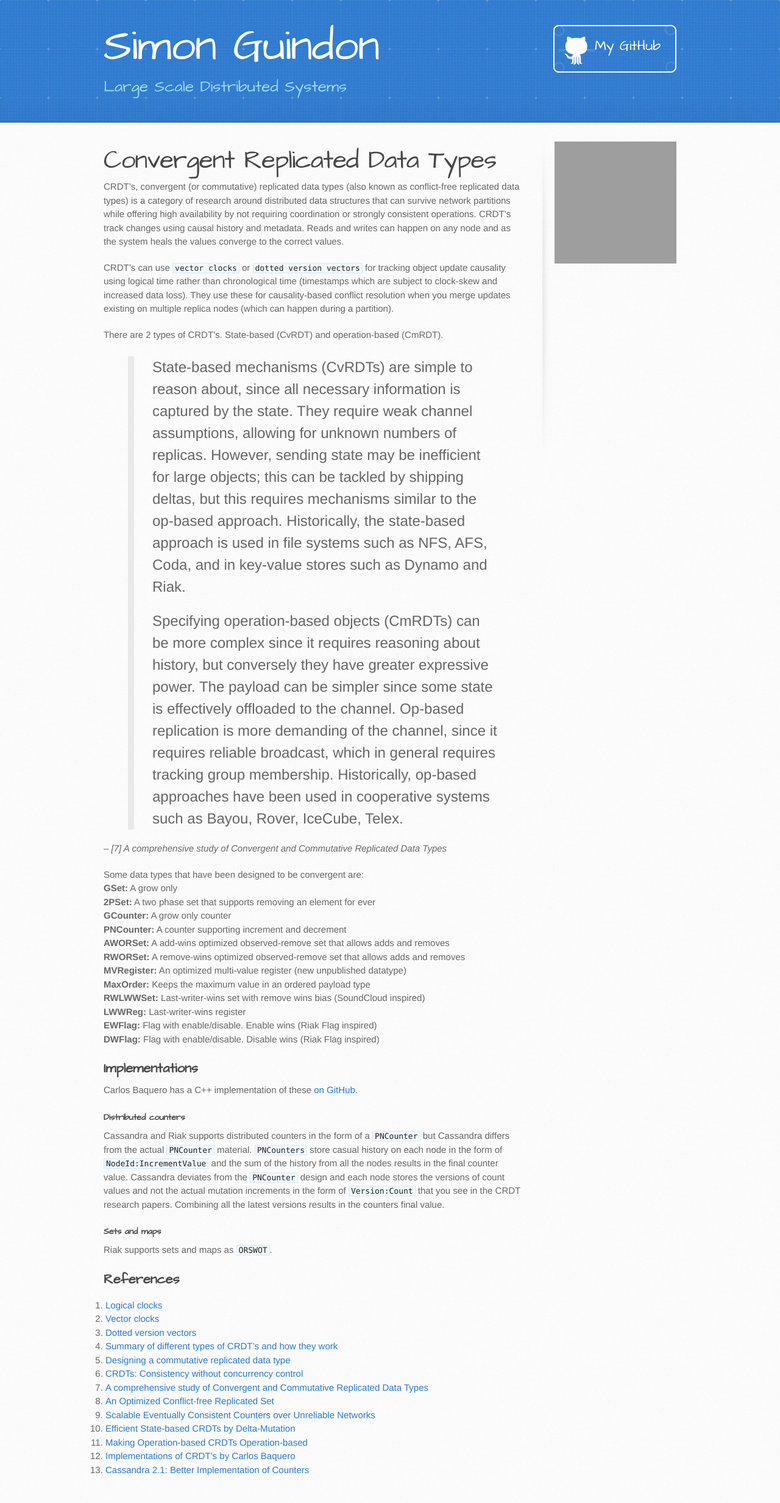
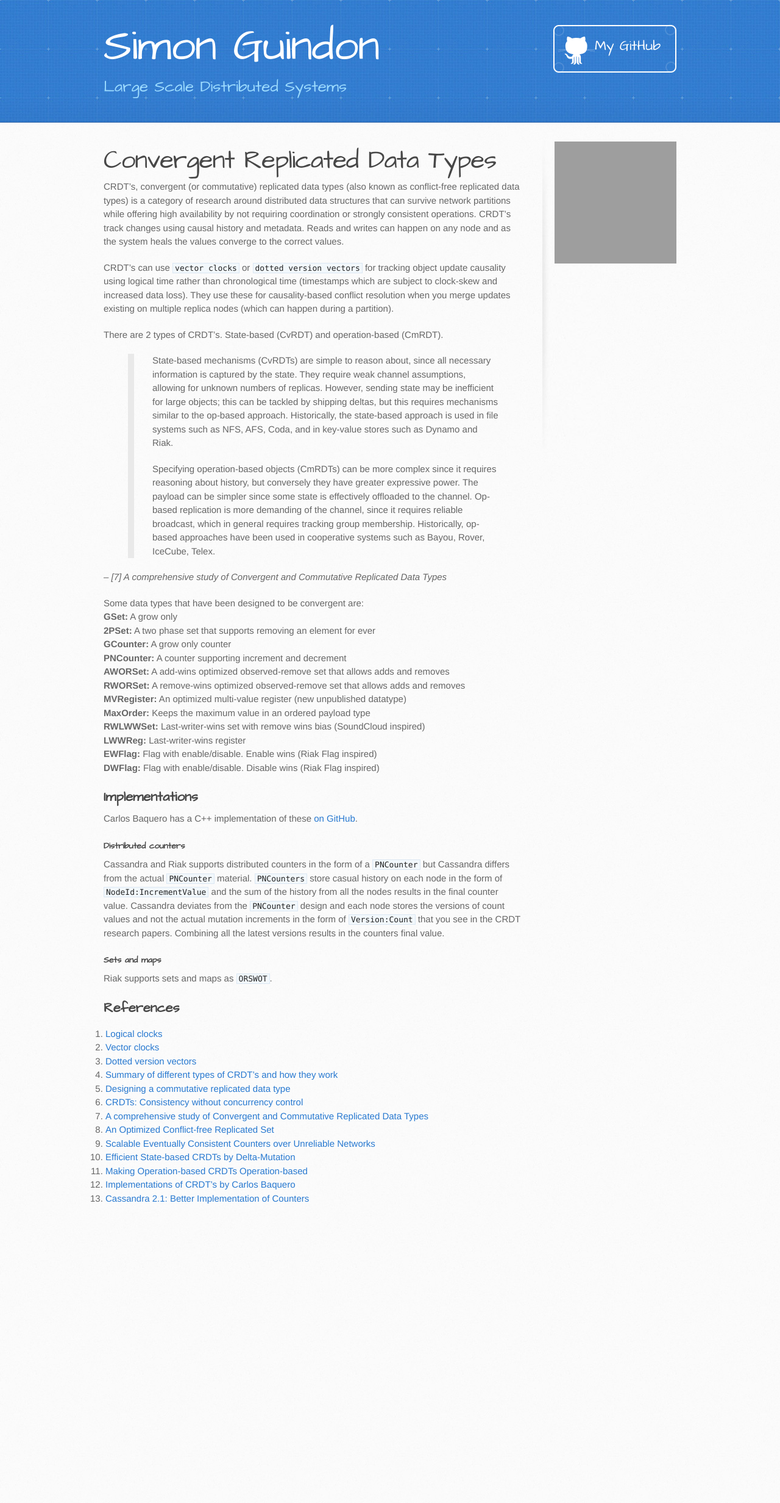
Before and after one commit to simongui/simongui.github.io, a Jekyll site: the page built from distributed-systems/crdt.md, in a window 1280 px wide. Shown: the whole page at 61% size. Built offline with Jekyll 4.4.1, drawn with Linux system fonts in a browser that asks for light colours; after the commit the page ends 2019 px from its top, so only the background shows below that; grey boxes are pictures that could not be loaded.

Commit message:
no message

```diff
--- a/stylesheets/stylesheet.css
+++ b/stylesheets/stylesheet.css
@@ -720,7 +720,7 @@ p a {
 blockquote {
   padding: 0 0 0 30px;
   margin-bottom: 20px;
-  font-size: 1.6em;
+  font-size: 1.0em;
   border-left: 10px solid #e9e9e9;
 }
 
```
